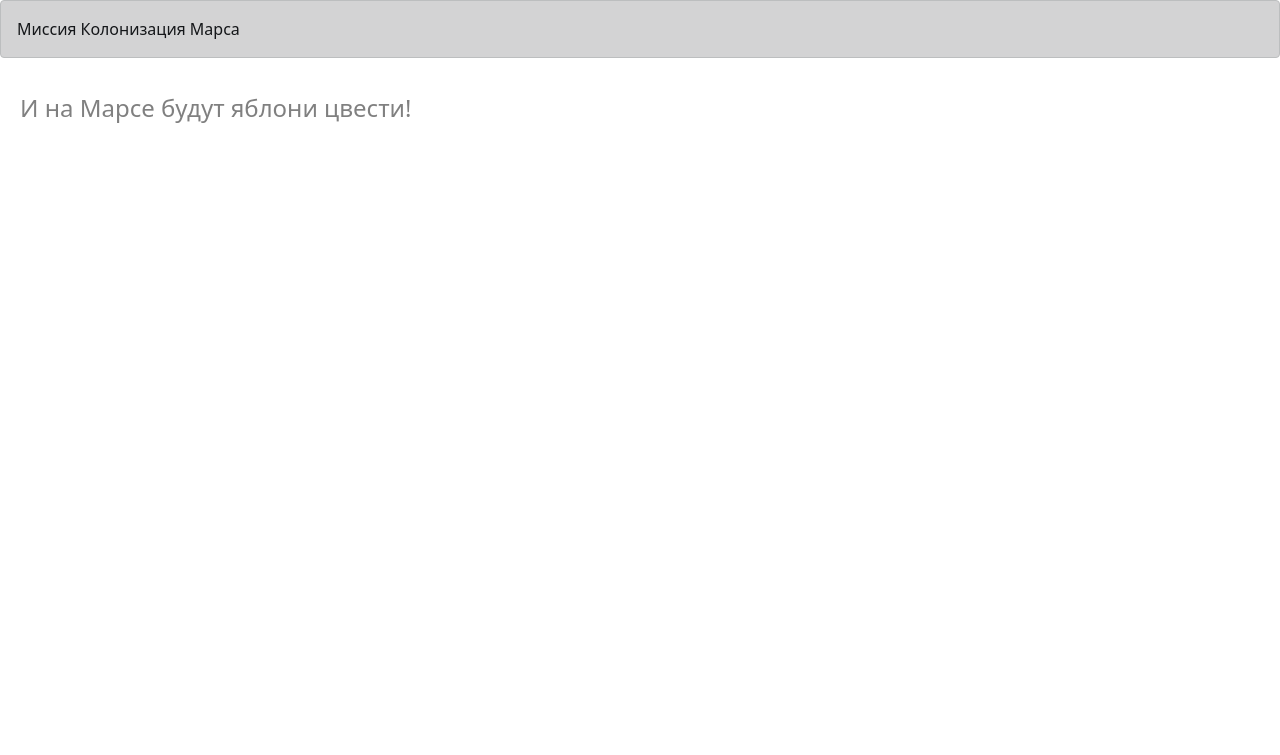
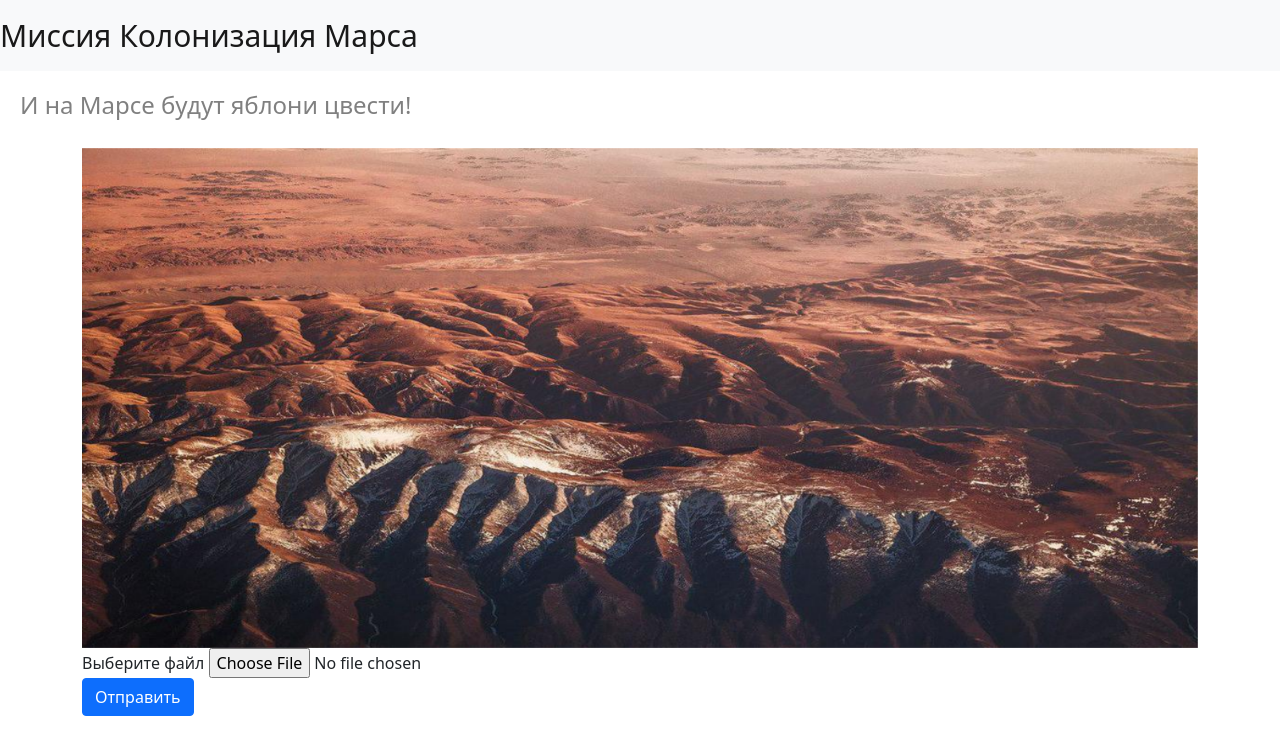
Before and after one commit to Sarmanmalae/HTML-flask, a Flask app: page /load_photo in a window 1280 px wide. Shown: the top 755 px of the page. Run offline with Flask 2, Linux system fonts and the light colour scheme; some libraries are stand-ins or nearby versions.

Commit message:
new_carousel (adding pic)

```diff
--- a/main.py
+++ b/main.py
@@ -1,3 +1,4 @@
+import os
 from random import randint, choice
 
 from flask import Flask, url_for, request, render_template
@@ -16,6 +17,23 @@ def index(name):
     return render_template('base.html', title=n)
 
 
+@app.route('/load_photo', methods=['POST', 'GET'])
+def sample_file_upload():
+    if request.method == 'GET':
+        n = os.listdir('static/img/carousel')[1:]
+        print()
+        return render_template('new_carousel.html', photos=n)
+    elif request.method == 'POST':
+        t = request.files['file']
+        a = len(os.listdir('static/img/carousel'))
+        name = 'pic' + str(a+1) + '.jpg'
+        with open(f'static/img/carousel/{name}', 'wb') as f:
+            f.write(t.read())
+        print(1)
+        n = os.listdir('static/img/carousel')[1:]
+        return render_template('new_carousel.html', photos=n)
+
+
 @app.route('/training/<string:prof>')
 def ex2(prof):
     for i in [i.lower() for i in prof.split()]:
@@ -30,7 +48,6 @@ def ex2(prof):
 
 @app.route('/list_prof/<string:ll>')
 def ex3(ll):
-    print(ll)
     return render_template('ex3.html', title='Mars', ll=ll)
 
 
--- a/static/css/style.css
+++ b/static/css/style.css
@@ -2,6 +2,7 @@ h4 {
     color: #808080;
     padding: 20px;
 }
+
 }
 table {
 text-align: center;
--- a/templates/base.html
+++ b/templates/base.html
@@ -3,16 +3,23 @@
 <head>
     <meta charset="UTF-8">
     <meta name="viewport" content="width=device-width, initial-scale=1, shrink-to-fit=no">
-                    <link rel="stylesheet"
-                    href="https://cdn.jsdelivr.net/npm/bootstrap@5.0.0-beta1/dist/css/bootstrap.min.css"
-                    integrity="sha384-giJF6kkoqNQ00vy+HMDP7azOuL0xtbfIcaT9wjKHr8RbDVddVHyTfAAsrekwKmP1"
-                    crossorigin="anonymous">
+    <link rel="stylesheet"
+          href="https://cdn.jsdelivr.net/npm/bootstrap@5.0.0-beta1/dist/css/bootstrap.min.css"
+          integrity="sha384-giJF6kkoqNQ00vy+HMDP7azOuL0xtbfIcaT9wjKHr8RbDVddVHyTfAAsrekwKmP1"
+          crossorigin="anonymous">
     <link rel="stylesheet" href="/static/css/style.css" type="text/css"/>
+    <script src="https://cdn.jsdelivr.net/npm/bootstrap@5.1.3/dist/js/bootstrap.bundle.min.js" integrity="sha384-ka7Sk0Gln4gmtz2MlQnikT1wXgYsOg+OMhuP+IlRH9sENBO0LRn5q+8nbTov4+1p" crossorigin="anonymous"></script>
+    <script src="https://cdn.jsdelivr.net/npm/@popperjs/core@2.10.2/dist/umd/popper.min.js" integrity="sha384-7+zCNj/IqJ95wo16oMtfsKbZ9ccEh31eOz1HGyDuCQ6wgnyJNSYdrPa03rtR1zdB" crossorigin="anonymous"></script>
+    <script src="https://cdn.jsdelivr.net/npm/bootstrap@5.1.3/dist/js/bootstrap.min.js" integrity="sha384-QJHtvGhmr9XOIpI6YVutG+2QOK9T+ZnN4kzFN1RtK3zEFEIsxhlmWl5/YESvpZ13" crossorigin="anonymous"></script>
     <title>{{title}}</title>
 </head>
 <body>
-    <div class="alert alert-dark" role="alert">Миссия Колонизация Марса</div>
-    <h4>И на Марсе будут яблони цвести!</h4>
+<header>
+    <nav class="navbar navbar-light bg-light">
+        <a class="navbar-brand" href="#" style="font-size:30px;">Миссия Колонизация Марса</a>
+    </nav>
+</header>
+<h4>И на Марсе будут яблони цвести!</h4>
 <main role="main" class="container">
     {% block content %}{% endblock %}
 </main>
--- /dev/null
+++ b/templates/new_carousel.html
@@ -0,0 +1,24 @@
+{% extends "base.html" %}
+
+{% block content %}
+<div id="carouselExampleSlidesOnly" class="carousel slide" data-bs-ride="carousel" data-bs-interval="1000">
+    <div class="carousel-inner">
+        <div class="carousel-item active">
+            <img width="500" height="500" src="static/img/carousel/pic1.jpg" class="d-block w-100" alt="...">
+        </div>
+        {% for i in photos %}
+        <div class="carousel-item">
+            <img width="500" height="500" src="static/img/carousel/{{ i }}" class="d-block w-100" alt="...">
+        </div>
+        {% endfor %}
+    </div>
+</div>
+<form class="login_form" method="post" enctype="multipart/form-data">
+    <div class="form-group">
+        <label for="photo">Выберите файл</label>
+        <input type="file" class="form-control-file" id="photo" name="file">
+    </div>
+    <button type="submit" class="btn btn-primary">Отправить</button>
+</form>
+
+{% endblock %}
```
Also changed, not shown: static/img/carousel/pic1.jpg (added), static/img/carousel/pic2.jpg (added), static/img/carousel/pic3.jpg (added), static/img/carousel/pic4.jpg (added).
